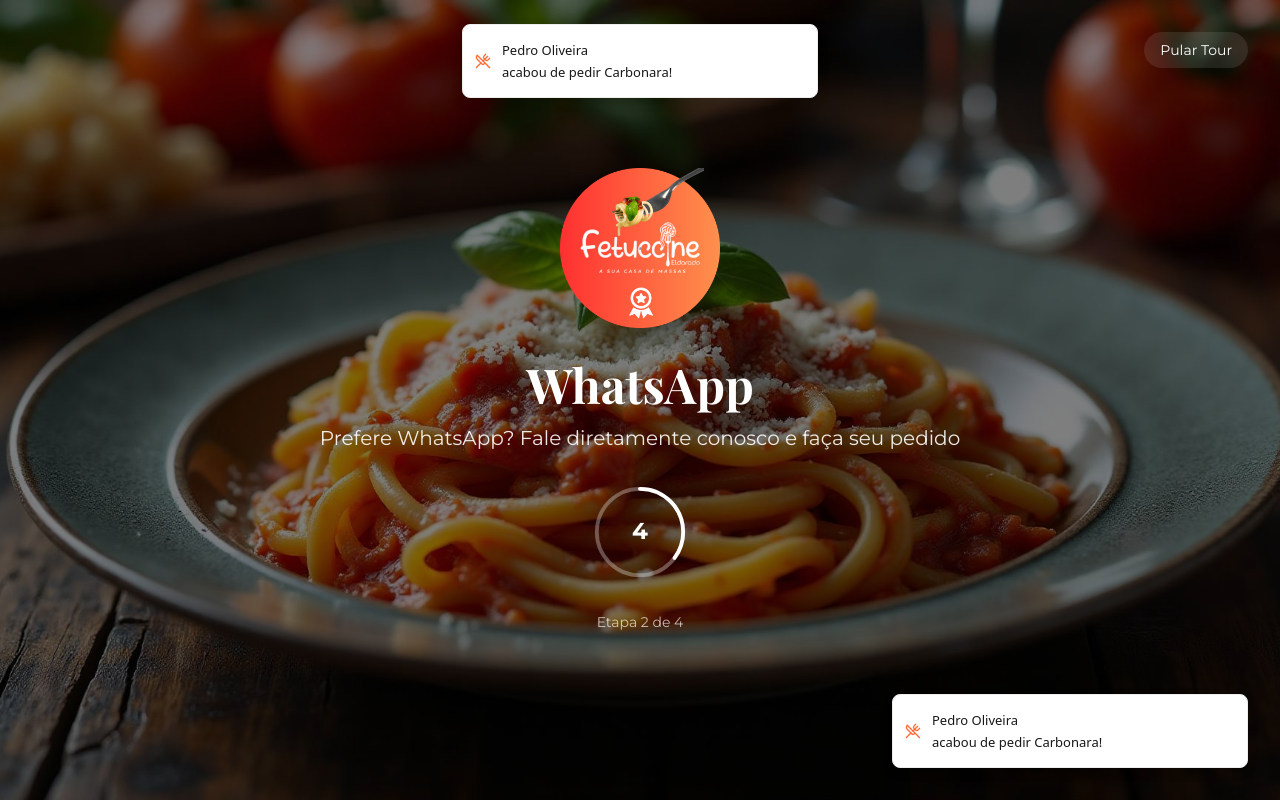
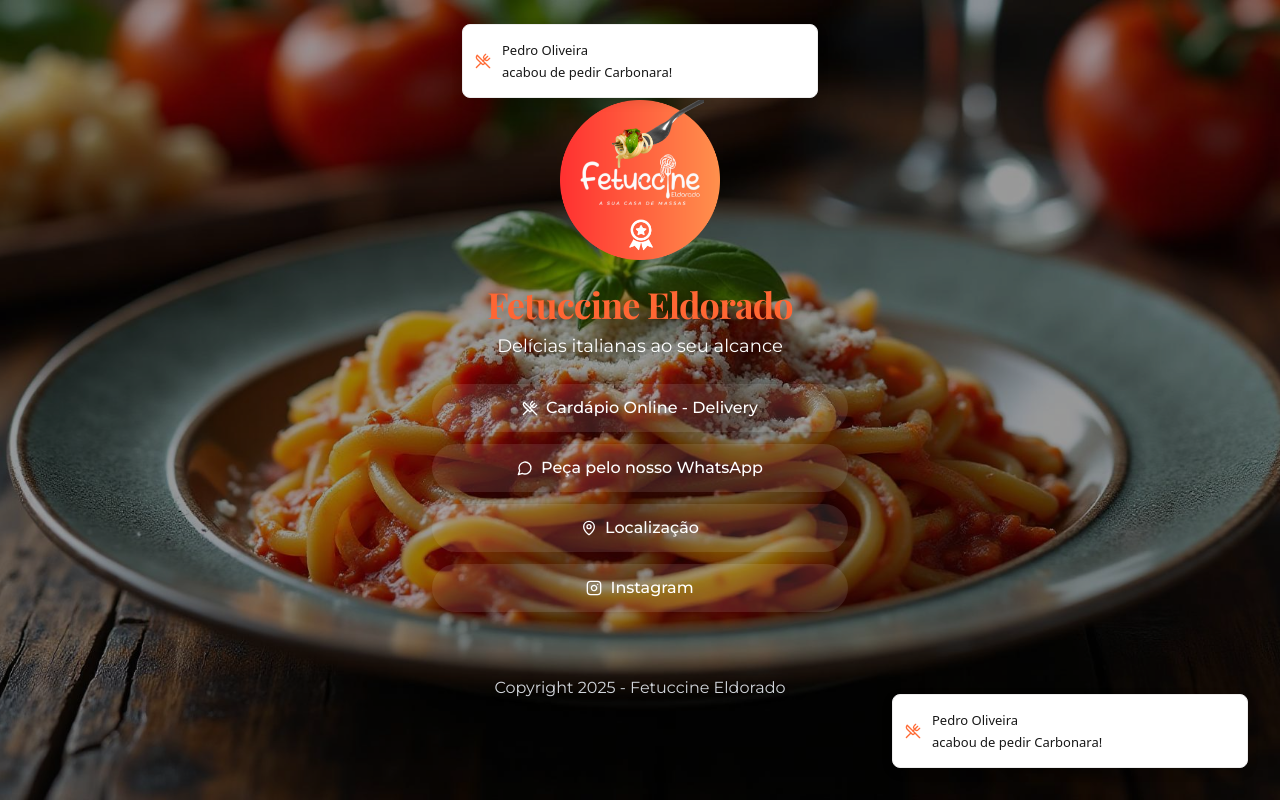
Before and after one commit to fetuccineeldorado/fetuccine-link-fire, a React (Vite) app: page / in a window 1280 px wide. Built offline with nearby package versions, Linux system fonts and the light colour scheme; the HTML template or start-up script is replaced by a standard one.

Commit message:
Refactor: Remove intro timer

```diff
--- a/src/pages/Index.tsx
+++ b/src/pages/Index.tsx
@@ -3,11 +3,9 @@ import logoFetuccine from "@/assets/logo-fetuccine.png";
 import pastaBackground from "@/assets/pasta-background.jpg";
 import { ExternalLink, MapPin, Instagram, MessageCircle, UtensilsCrossed } from "lucide-react";
 import { toast } from "sonner";
-import { GuidedTour, useGuidedTour } from "@/components/GuidedTour";
 
 const Index = () => {
   const [hoveredButton, setHoveredButton] = useState<number | null>(null);
-  const { tourActive, tourStep, skipTour, timeLeft } = useGuidedTour();
 
   const clientNames = [
     "Maria Silva", "João Santos", "Ana Costa", "Pedro Oliveira", "Juliana Alves",
@@ -87,13 +85,6 @@ const Index = () => {
 
   return (
     <main className="relative min-h-screen flex flex-col items-center justify-center overflow-hidden">
-      {/* Guided Tour */}
-      <GuidedTour
-        isActive={tourActive}
-        currentStep={tourStep}
-        onSkip={skipTour}
-        timeLeft={timeLeft}
-      />
       {/* Background Image with Overlay */}
       <div
         className="fixed inset-0 z-0 bg-cover bg-center bg-no-repeat bg-fixed"
```
